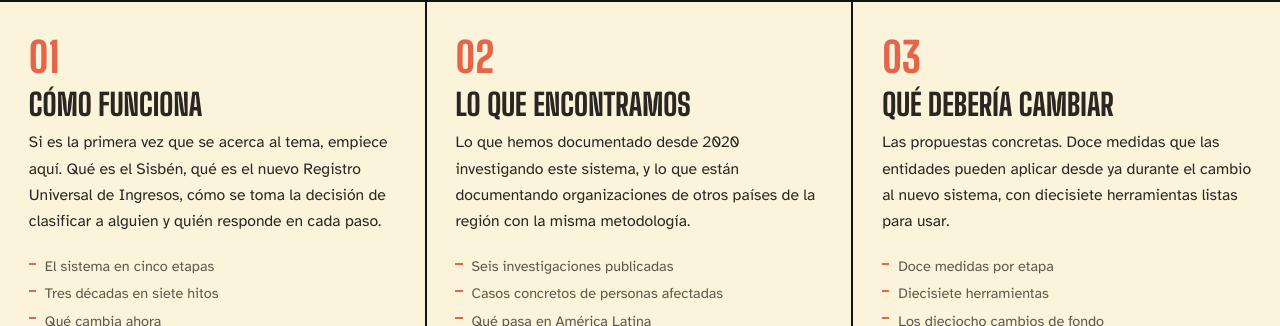
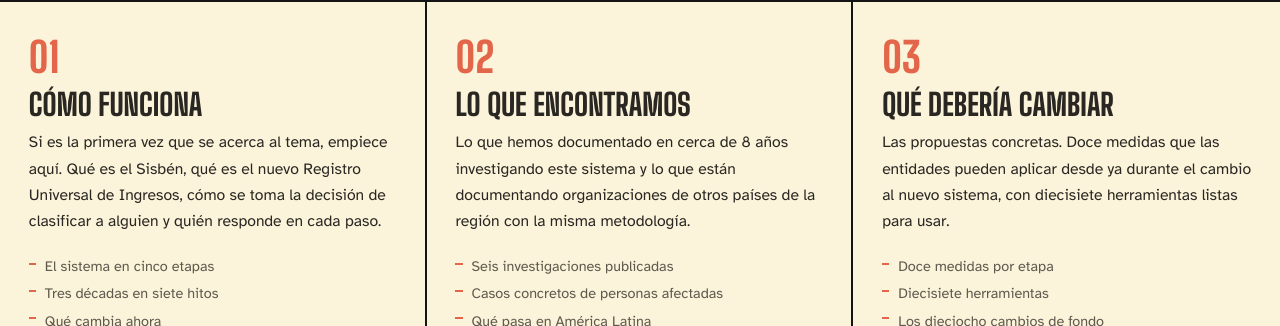
Before and after one commit to aliciaduquea/digitalwelfarestate-karisma, a Jekyll site: the page built from index.html, in a window 1280 px wide and 900 px high, scrolled down 1033 px. Shown: the part 128-454 px from the top of the window. Built offline with Jekyll 4.4.1, drawn with Linux system fonts in a browser that asks for light colours.

Commit message:
Update index.html

```diff
--- a/index.html
+++ b/index.html
@@ -36,7 +36,7 @@ title: "Inicio"
   <a class="puerta" href="{{ '/lo-que-encontramos/' | relative_url }}">
     <span class="puerta-orden">02</span>
     <h2>Lo que encontramos</h2>
-    <p class="puerta-desc">Lo que hemos documentado desde 2020 investigando este sistema, y lo que están documentando organizaciones de otros países de la región con la misma metodología.</p>
+    <p class="puerta-desc">Lo que hemos documentado en cerca de 8 años investigando este sistema y lo que están documentando organizaciones de otros países de la región con la misma metodología.</p>
     <ul>
       <li>Seis investigaciones publicadas</li>
       <li>Casos concretos de personas afectadas</li>
```
